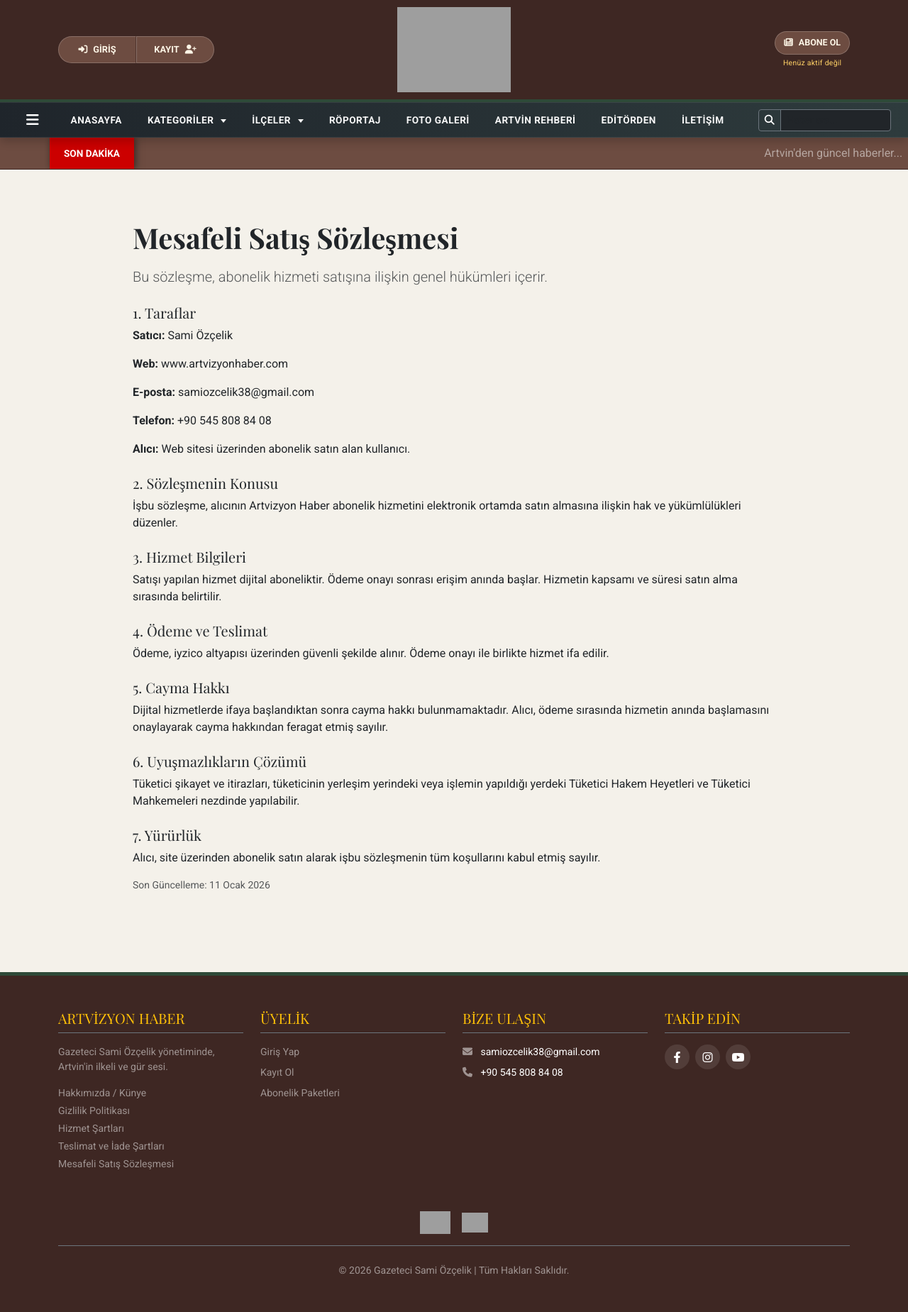
After one commit to berkantozcelik/artvizyon-haber, a Django app: page /mesafeli-satis-sozlesmesi/ in a window 1280 px wide. The commit adds this page. Shown: the whole page at 71% size. Run offline with Django 5.2, Linux system fonts and the light colour scheme; data that the repository does not hold is empty; some libraries are stand-ins or nearby versions; grey boxes are pictures that could not be loaded.

Commit message:
Add legal pages for payments

```diff
--- a/artvinvizyonu/urls.py
+++ b/artvinvizyonu/urls.py
@@ -73,8 +73,11 @@ urlpatterns = [
 
     # Haberler uygulaması için ek URL'ler
     path('', include('haberler.urls')),
+    path('hakkimizda/', TemplateView.as_view(template_name='hakkimizda.html'), name='hakkimizda'),
     path('gizlilik-politikasi/', TemplateView.as_view(template_name='gizlilik.html'), name='gizlilik_politikasi'),
     path('hizmet-sartlari/', TemplateView.as_view(template_name='hizmet_sartlari.html'), name='hizmet_sartlari'),
+    path('teslimat-iade/', TemplateView.as_view(template_name='teslimat_iade.html'), name='teslimat_iade'),
+    path('mesafeli-satis-sozlesmesi/', TemplateView.as_view(template_name='mesafeli_satis.html'), name='mesafeli_satis'),
 ]
 
 if settings.DEBUG:
--- a/templates/base.html
+++ b/templates/base.html
@@ -426,7 +426,8 @@
             <a href="{% url 'siir_listesi' %}" class="sidebar-link"><i class="fas fa-feather-alt me-2"></i> Şiir Köşesi</a>
             <a href="{% url 'tarihi_yerler_listesi' %}" class="sidebar-link"><i class="fas fa-landmark me-2"></i> Artvin Rehberi</a>
             <div class="sidebar-section-title">KURUMSAL</div>
-            <a href="{% url 'kimdir' %}" class="sidebar-link">Hakkımızda / Künye</a>
+            <a href="{% url 'hakkimizda' %}" class="sidebar-link">Hakkımızda / Künye</a>
+            <a href="{% url 'kimdir' %}" class="sidebar-link">Editörden</a>
             <a href="{% url 'iletisim' %}" class="sidebar-link">İletişim</a>
             <div class="p-3">
                 <a href="{% url 'destek' %}" class="btn btn-warning w-100 fw-bold text-dark shadow-sm">
@@ -461,8 +462,11 @@
                 <p class="small text-white-50">Gazeteci Sami Özçelik yönetiminde, Artvin'in ilkeli ve gür sesi.</p>
 
                 <ul class="list-unstyled small mt-3">
+                    <li class="mb-1"><a href="{% url 'hakkimizda' %}" class="text-white-50 text-decoration-none">Hakkımızda / Künye</a></li>
                     <li class="mb-1"><a href="{% url 'gizlilik_politikasi' %}" class="text-white-50 text-decoration-none">Gizlilik Politikası</a></li>
                     <li class="mb-1"><a href="{% url 'hizmet_sartlari' %}" class="text-white-50 text-decoration-none">Hizmet Şartları</a></li>
+                    <li class="mb-1"><a href="{% url 'teslimat_iade' %}" class="text-white-50 text-decoration-none">Teslimat ve İade Şartları</a></li>
+                    <li class="mb-1"><a href="{% url 'mesafeli_satis' %}" class="text-white-50 text-decoration-none">Mesafeli Satış Sözleşmesi</a></li>
                 </ul>
                 </div>
             <div class="col-md-3 mb-4">
@@ -491,6 +495,10 @@
                     <a href="https://www.youtube.com/@samiozcelikgzt" target="_blank" rel="noopener" class="social-icon"><i class="fab fa-youtube"></i></a>
                 </div>
             </div>
+        </div>
+        <div class="d-flex flex-wrap justify-content-center align-items-center gap-3 mt-3">
+            <img src="{% static 'img/payment/iyzico-ile-ode.png' %}" alt="iyzico ile Öde" style="height: 32px; width: auto;">
+            <img src="{% static 'img/payment/card-logos.png' %}" alt="Visa, Mastercard, American Express, Troy" style="height: 28px; width: auto;">
         </div>
         <div class="border-top border-secondary pt-4 mt-3 text-center small text-white-50">© {% now "Y" %} Gazeteci Sami Özçelik | Tüm Hakları Saklıdır.</div>
     </div>
--- /dev/null
+++ b/templates/mesafeli_satis.html
@@ -0,0 +1,56 @@
+{% extends 'base.html' %}
+{% block title %}Mesafeli Satış Sözleşmesi - Artvizyon Haber{% endblock %}
+{% block content %}
+<div class="container my-5">
+    <div class="row justify-content-center">
+        <div class="col-lg-10">
+            <h1 class="fw-bold mb-3">Mesafeli Satış Sözleşmesi</h1>
+            <p class="lead text-muted">Bu sözleşme, abonelik hizmeti satışına ilişkin genel hükümleri içerir.</p>
+
+            <h5 class="mt-4">1. Taraflar</h5>
+            <p><strong>Satıcı:</strong> Sami Özçelik</p>
+            <p><strong>Web:</strong> www.artvizyonhaber.com</p>
+            <p><strong>E-posta:</strong> samiozcelik38@gmail.com</p>
+            <p><strong>Telefon:</strong> +90 545 808 84 08</p>
+            <p><strong>Alıcı:</strong> Web sitesi üzerinden abonelik satın alan kullanıcı.</p>
+
+            <h5 class="mt-4">2. Sözleşmenin Konusu</h5>
+            <p>
+                İşbu sözleşme, alıcının Artvizyon Haber abonelik hizmetini elektronik ortamda satın almasına
+                ilişkin hak ve yükümlülükleri düzenler.
+            </p>
+
+            <h5 class="mt-4">3. Hizmet Bilgileri</h5>
+            <p>
+                Satışı yapılan hizmet dijital aboneliktir. Ödeme onayı sonrası erişim anında başlar.
+                Hizmetin kapsamı ve süresi satın alma sırasında belirtilir.
+            </p>
+
+            <h5 class="mt-4">4. Ödeme ve Teslimat</h5>
+            <p>
+                Ödeme, iyzico altyapısı üzerinden güvenli şekilde alınır. Ödeme onayı ile birlikte hizmet ifa edilir.
+            </p>
+
+            <h5 class="mt-4">5. Cayma Hakkı</h5>
+            <p>
+                Dijital hizmetlerde ifaya başlandıktan sonra cayma hakkı bulunmamaktadır.
+                Alıcı, ödeme sırasında hizmetin anında başlamasını onaylayarak cayma hakkından
+                feragat etmiş sayılır.
+            </p>
+
+            <h5 class="mt-4">6. Uyuşmazlıkların Çözümü</h5>
+            <p>
+                Tüketici şikayet ve itirazları, tüketicinin yerleşim yerindeki veya işlemin yapıldığı yerdeki
+                Tüketici Hakem Heyetleri ve Tüketici Mahkemeleri nezdinde yapılabilir.
+            </p>
+
+            <h5 class="mt-4">7. Yürürlük</h5>
+            <p>
+                Alıcı, site üzerinden abonelik satın alarak işbu sözleşmenin tüm koşullarını kabul etmiş sayılır.
+            </p>
+
+            <p class="text-muted small">Son Güncelleme: {% now "d F Y" %}</p>
+        </div>
+    </div>
+</div>
+{% endblock %}
```
Also changed, not shown: templates/hakkimizda.html (added, +38 -0 lines), templates/teslimat_iade.html (added, +33 -0 lines).
